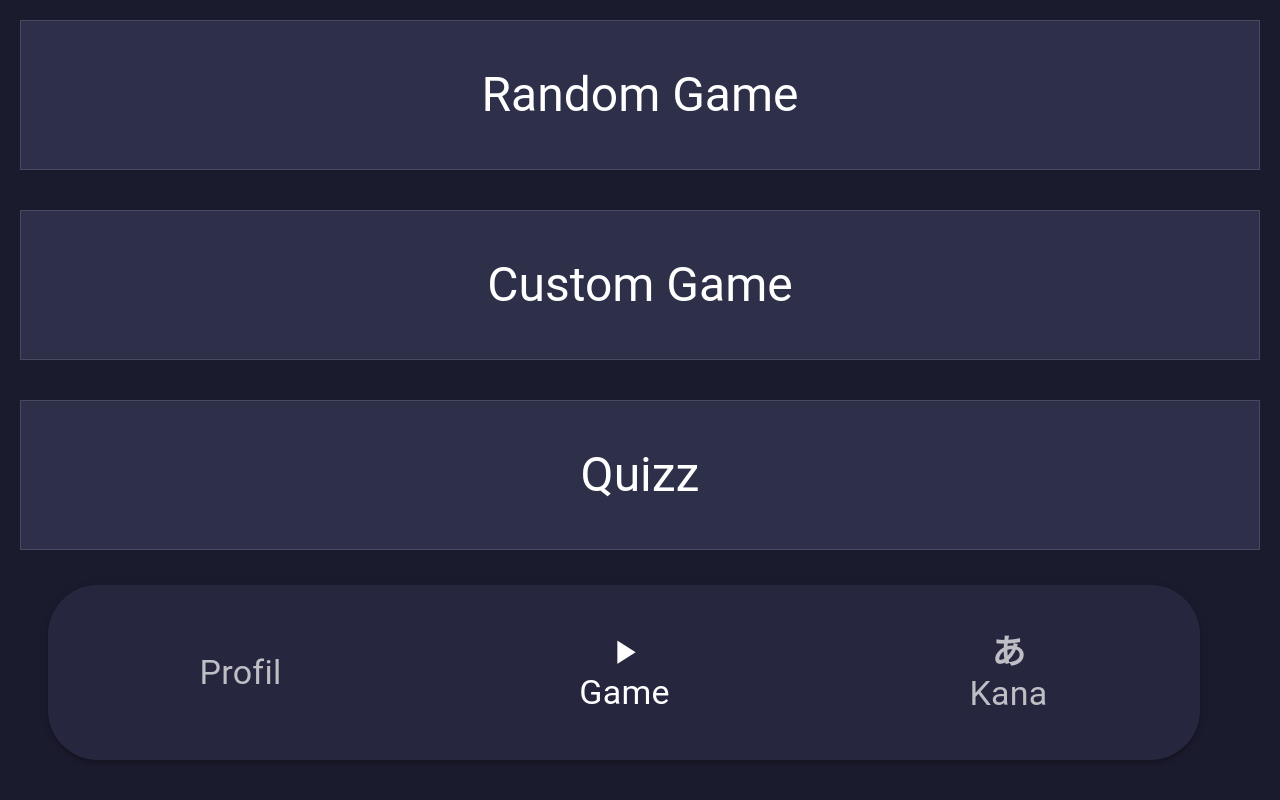
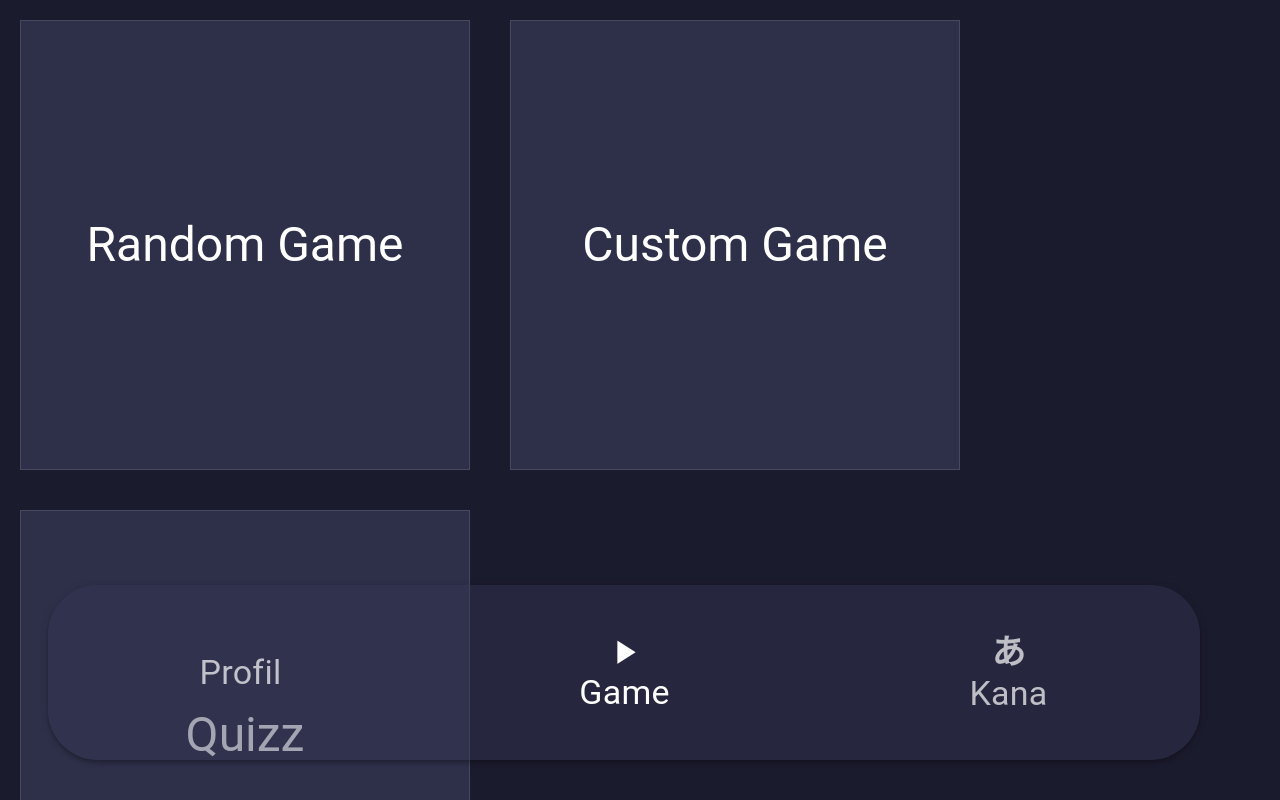
Before and after one commit to tomctr/KanaGames, a Vue app in the folder client/: page /#/ in a window 1280 px wide. Shown: the top 800 px of the page. Built offline with nearby package versions, Linux system fonts and the light colour scheme.

Commit message:
test change flex

```diff
--- a/client/src/components/SelectGame.vue
+++ b/client/src/components/SelectGame.vue
@@ -1,6 +1,6 @@
 <template>
-  <div class="fill-height d-flex flex-column">
-    <v-card id="cardCategory" v-for="cat in gameCategory" :key="cat" :to="cat.link" outlined tile height="150px" class="ma-5 d-flex align-center justify-center" dark shaped>
+  <div class="fill-height" id="selectDiv">
+    <v-card id="cardCategory" v-for="cat in gameCategory" :key="cat" :to="cat.link" outlined tile height="450px" width="450px"  class="ma-5 d-flex align-center justify-center" dark shaped>
       <span id="textCategory" class="display-2">{{cat.title}}</span>
     </v-card>
   </div>
@@ -21,5 +21,12 @@ export default {
 <style>
 #cardCategory{
   background-color: rgba(55, 57, 86, 0.7);
+  align-self: center;
+
+}
+#selectDiv{
+  display: flex;
+  flex-direction: row;
+  flex-wrap: wrap;
 }
 </style>
```
